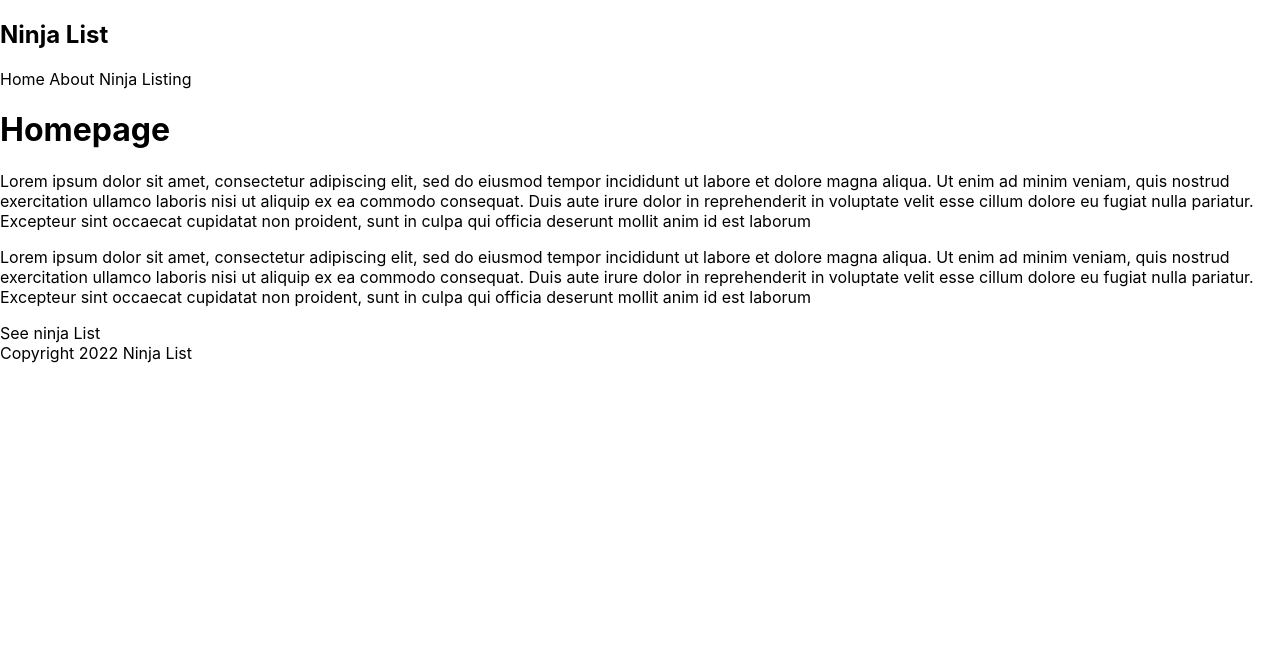
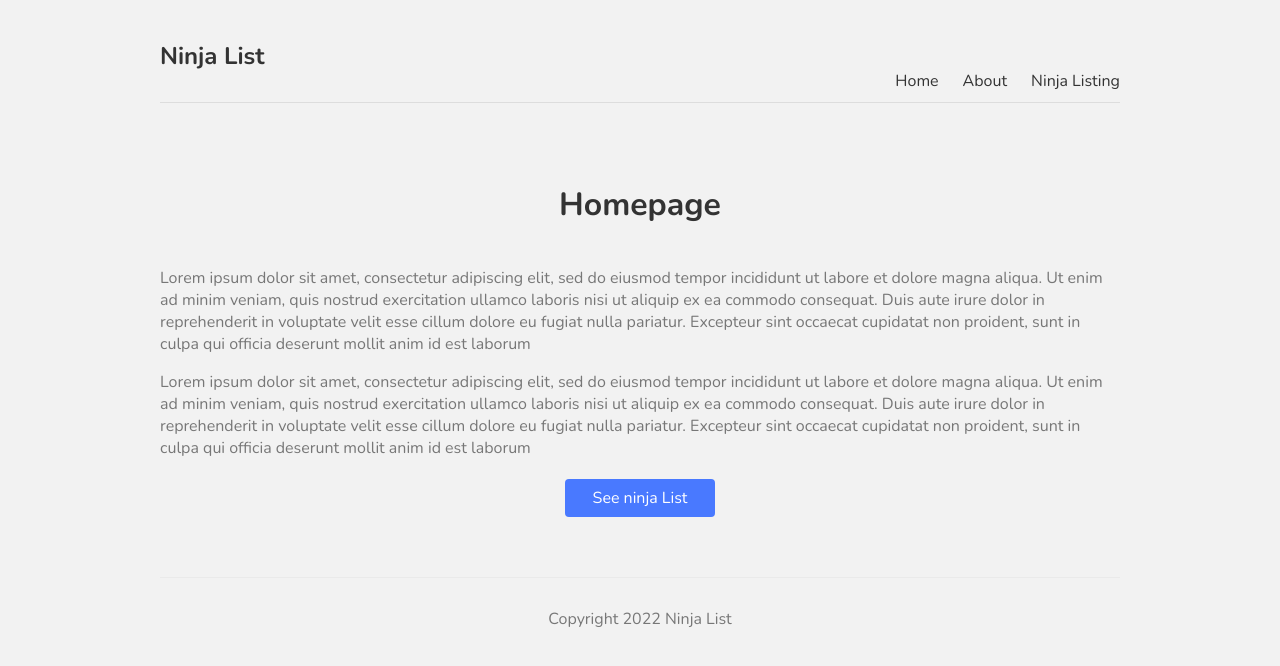
Before and after one commit to AndreiLhu/next.js-playground, a Next.js app: page / in a window 1280 px wide. Shown: the top 666 px of the page. Built offline with nearby package versions, Linux system fonts and the light colour scheme.

Commit message:
adding style

```diff
--- a/comps/Footer.js
+++ b/comps/Footer.js
@@ -1,5 +1,5 @@
 const Footer = () => {
-  return <div>Copyright 2022 Ninja List</div>;
+  return <footer>Copyright 2022 Ninja List</footer>;
 };
 
 export default Footer;
--- a/pages/index.js
+++ b/pages/index.js
@@ -8,8 +8,8 @@ import styles from "../styles/Home.module.css";
 export default function Home() {
   return (
     <div>
-      <h1>Homepage</h1>
-      <p>
+      <h1 className={styles.title}>Homepage</h1>
+      <p className={styles.text}>
         Lorem ipsum dolor sit amet, consectetur adipiscing elit, sed do eiusmod
         tempor incididunt ut labore et dolore magna aliqua. Ut enim ad minim
         veniam, quis nostrud exercitation ullamco laboris nisi ut aliquip ex ea
@@ -18,7 +18,7 @@ export default function Home() {
         occaecat cupidatat non proident, sunt in culpa qui officia deserunt
         mollit anim id est laborum
       </p>
-      <p>
+      <p className={styles.text}>
         Lorem ipsum dolor sit amet, consectetur adipiscing elit, sed do eiusmod
         tempor incididunt ut labore et dolore magna aliqua. Ut enim ad minim
         veniam, quis nostrud exercitation ullamco laboris nisi ut aliquip ex ea
@@ -27,7 +27,10 @@ export default function Home() {
         occaecat cupidatat non proident, sunt in culpa qui officia deserunt
         mollit anim id est laborum
       </p>
-      <Link href="/ninjas">See ninja List</Link>
+      <Link href="/ninjas">
+        {" "}
+        <a className={styles.btn}>See ninja List</a>
+      </Link>
     </div>
   );
 }
--- a/styles/Home.module.css
+++ b/styles/Home.module.css
@@ -1,129 +1,18 @@
-.container {
-  padding: 0 2rem;
-}
-
-.main {
-  min-height: 100vh;
-  padding: 4rem 0;
-  flex: 1;
-  display: flex;
-  flex-direction: column;
-  justify-content: center;
-  align-items: center;
-}
-
-.footer {
-  display: flex;
-  flex: 1;
-  padding: 2rem 0;
-  border-top: 1px solid #eaeaea;
-  justify-content: center;
-  align-items: center;
-}
-
-.footer a {
-  display: flex;
-  justify-content: center;
-  align-items: center;
-  flex-grow: 1;
-}
-
-.title a {
-  color: #0070f3;
-  text-decoration: none;
-}
-
-.title a:hover,
-.title a:focus,
-.title a:active {
-  text-decoration: underline;
-}
-
 .title {
-  margin: 0;
-  line-height: 1.15;
-  font-size: 4rem;
-}
-
-.title,
-.description {
+  color: #333;
+  padding-bottom: 20px;
   text-align: center;
 }
-
-.description {
-  margin: 4rem 0;
-  line-height: 1.5;
-  font-size: 1.5rem;
+.text {
+  color: #777;
 }
-
-.code {
-  background: #fafafa;
-  border-radius: 5px;
-  padding: 0.75rem;
-  font-size: 1.1rem;
-  font-family: Menlo, Monaco, Lucida Console, Liberation Mono, DejaVu Sans Mono,
-    Bitstream Vera Sans Mono, Courier New, monospace;
+.btn {
+  display: block;
+  width: 150px;
+  padding: 8px 0;
+  margin: 20px auto;
+  background: #4979ff;
+  border-radius: 4px;
+  color: white;
+  text-align: center;
 }
-
-.grid {
-  display: flex;
-  align-items: center;
-  justify-content: center;
-  flex-wrap: wrap;
-  max-width: 800px;
-}
-
-.card {
-  margin: 1rem;
-  padding: 1.5rem;
-  text-align: left;
-  color: inherit;
-  text-decoration: none;
-  border: 1px solid #eaeaea;
-  border-radius: 10px;
-  transition: color 0.15s ease, border-color 0.15s ease;
-  max-width: 300px;
-}
-
-.card:hover,
-.card:focus,
-.card:active {
-  color: #0070f3;
-  border-color: #0070f3;
-}
-
-.card h2 {
-  margin: 0 0 1rem 0;
-  font-size: 1.5rem;
-}
-
-.card p {
-  margin: 0;
-  font-size: 1.25rem;
-  line-height: 1.5;
-}
-
-.logo {
-  height: 1em;
-  margin-left: 0.5rem;
-}
-
-@media (max-width: 600px) {
-  .grid {
-    width: 100%;
-    flex-direction: column;
-  }
-}
-
-@media (prefers-color-scheme: dark) {
-  .card,
-  .footer {
-    border-color: #222;
-  }
-  .code {
-    background: #111;
-  }
-  .logo img {
-    filter: invert(1);
-  }
-}
--- a/styles/globals.css
+++ b/styles/globals.css
@@ -1,26 +1,37 @@
-html,
+@import url("https://fonts.googleapis.com/css2?family=Nunito:wght@300;400;600;700&display=swap");
+
 body {
-  padding: 0;
-  margin: 0;
-  font-family: -apple-system, BlinkMacSystemFont, Segoe UI, Roboto, Oxygen,
-    Ubuntu, Cantarell, Fira Sans, Droid Sans, Helvetica Neue, sans-serif;
+  background: #f2f2f2;
+  color: #333;
+  font-family: "Nunito";
 }
-
 a {
-  color: inherit;
+  color: #333;
   text-decoration: none;
 }
-
-* {
-  box-sizing: border-box;
+.content {
+  max-width: 960px;
+  margin: 0 auto;
 }
-
-@media (prefers-color-scheme: dark) {
-  html {
-    color-scheme: dark;
-  }
-  body {
-    color: white;
-    background: black;
-  }
+nav {
+  margin: 10px auto 80px;
+  padding: 10px 0;
+  display: flex;
+  justify-content: flex-end;
+  align-items: flex-end;
+  border-bottom: 1px solid #ddd;
 }
+nav a {
+  margin-left: 12px;
+}
+nav .logo {
+  margin-right: auto;
+}
+footer {
+  display: block;
+  text-align: center;
+  padding: 30px 0;
+  margin-top: 60px;
+  color: #777;
+  border-top: 1px solid #eaeaea;
+}
```
Also changed, not shown: styles/Ninjas.modules.css (added).
